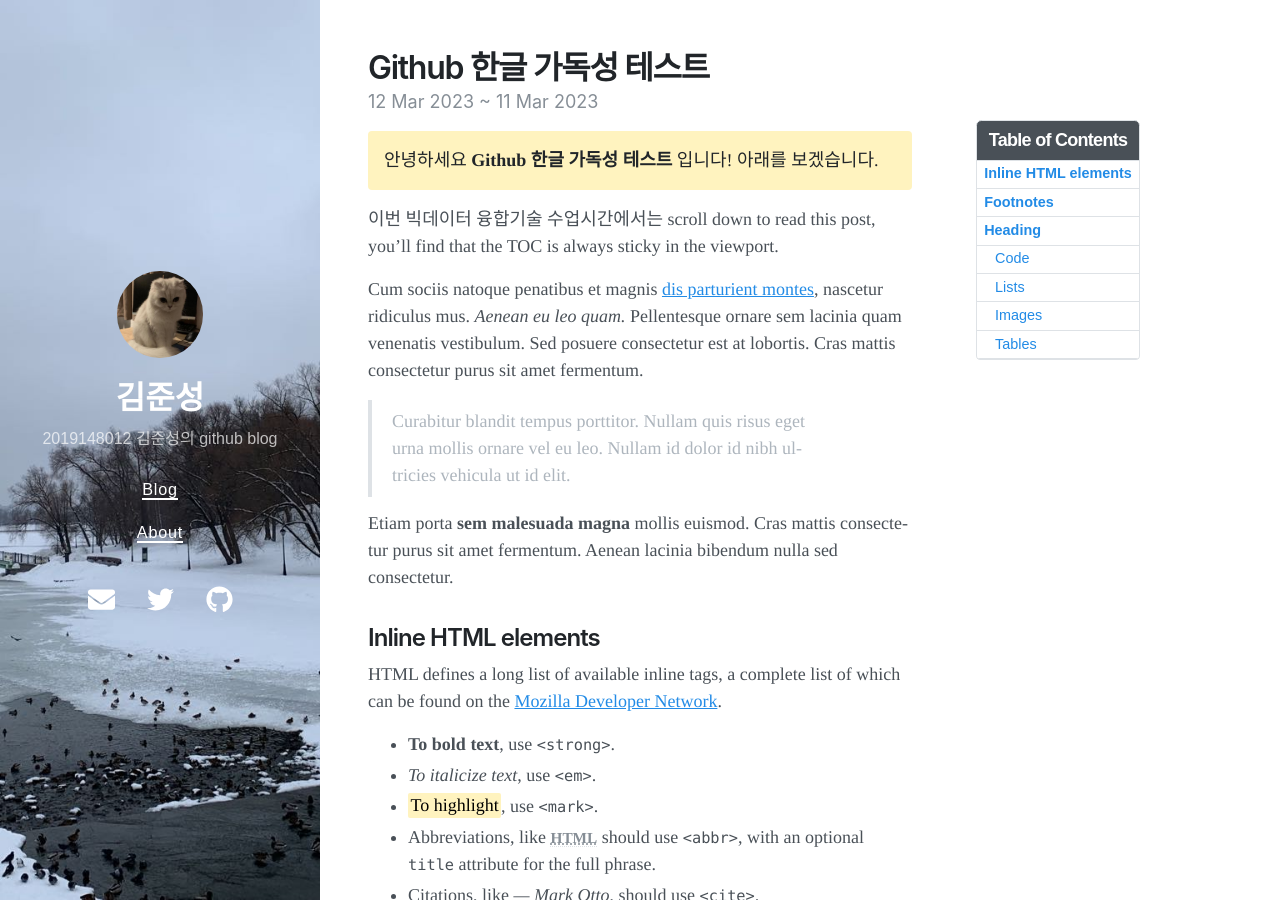
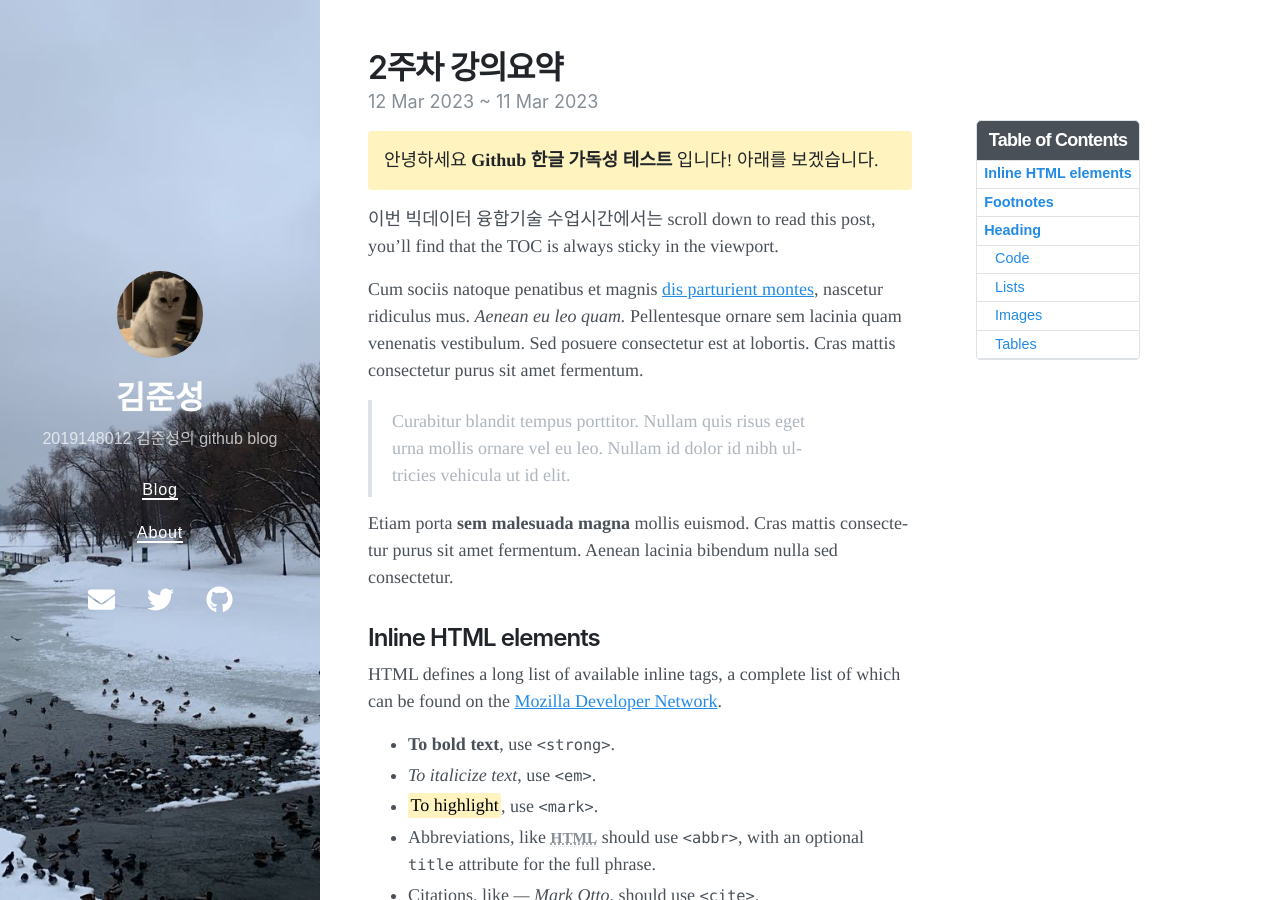
Before and after one commit to j-s-eee/j-s-eee, a Jekyll site: the page built from _posts/2020-09-29-welcome-to-not-pure-poole.md, in a window 1280 px wide and 900 px high. Built offline with Jekyll 4.4.1, drawn with Linux system fonts in a browser that asks for light colours; nearby versions of some CDN libraries; some of the changed text lies outside the part shown.

Commit message:
Update 2020-09-29-welcome-to-not-pure-poole.md

```diff
--- a/_posts/2020-09-29-welcome-to-not-pure-poole.md
+++ b/_posts/2020-09-29-welcome-to-not-pure-poole.md
@@ -1,9 +1,9 @@
 ---
 layout: post
-title: Github 한글 가독성 테스트
+title: 2주차 강의요약
 date: 2023-03-12 23:18 +0800
 last_modified_at: 2023-03-12 01:08:25 +0800
-tags: [jekyll theme, jekyll, tutorial]
+tags: [빅데이터융합기술]
 toc:  true
 ---
 안녕하세요  **Github 한글 가독성 테스트** 입니다! 아래를 보겠습니다.
```
